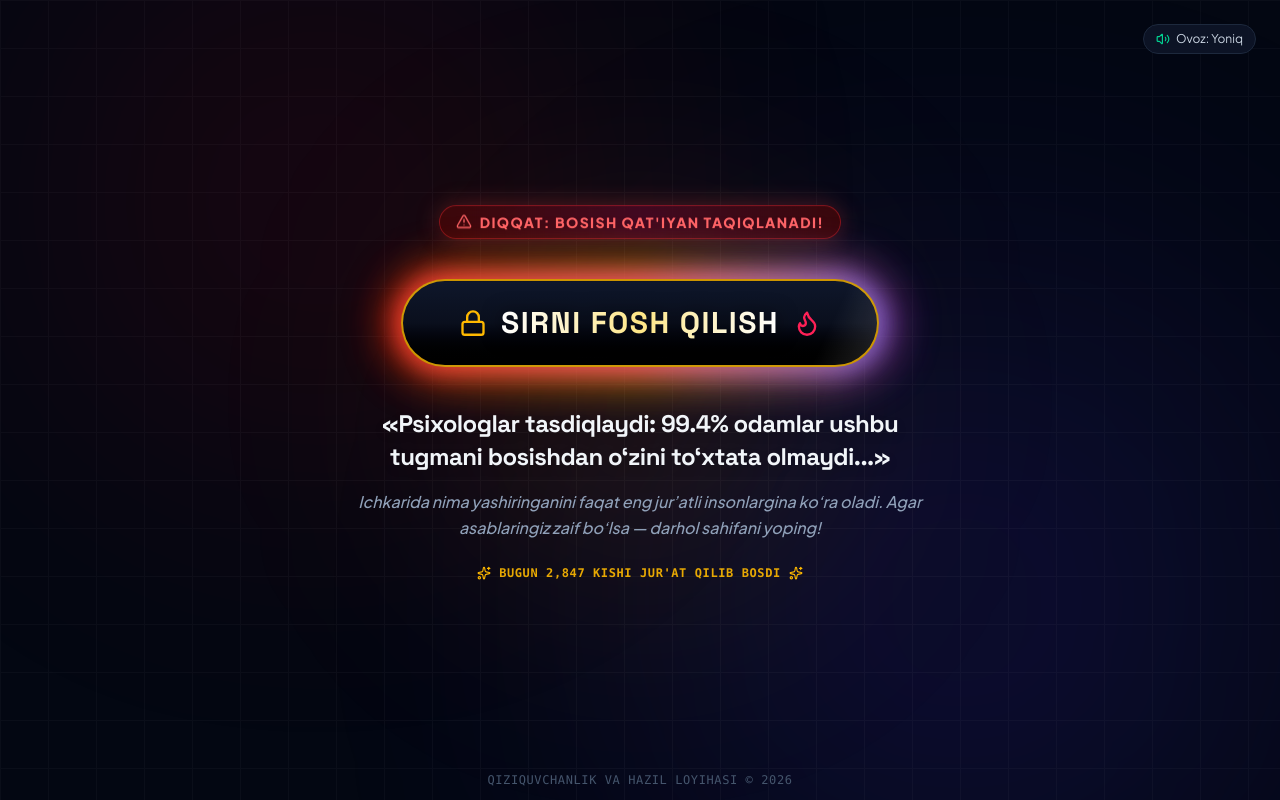
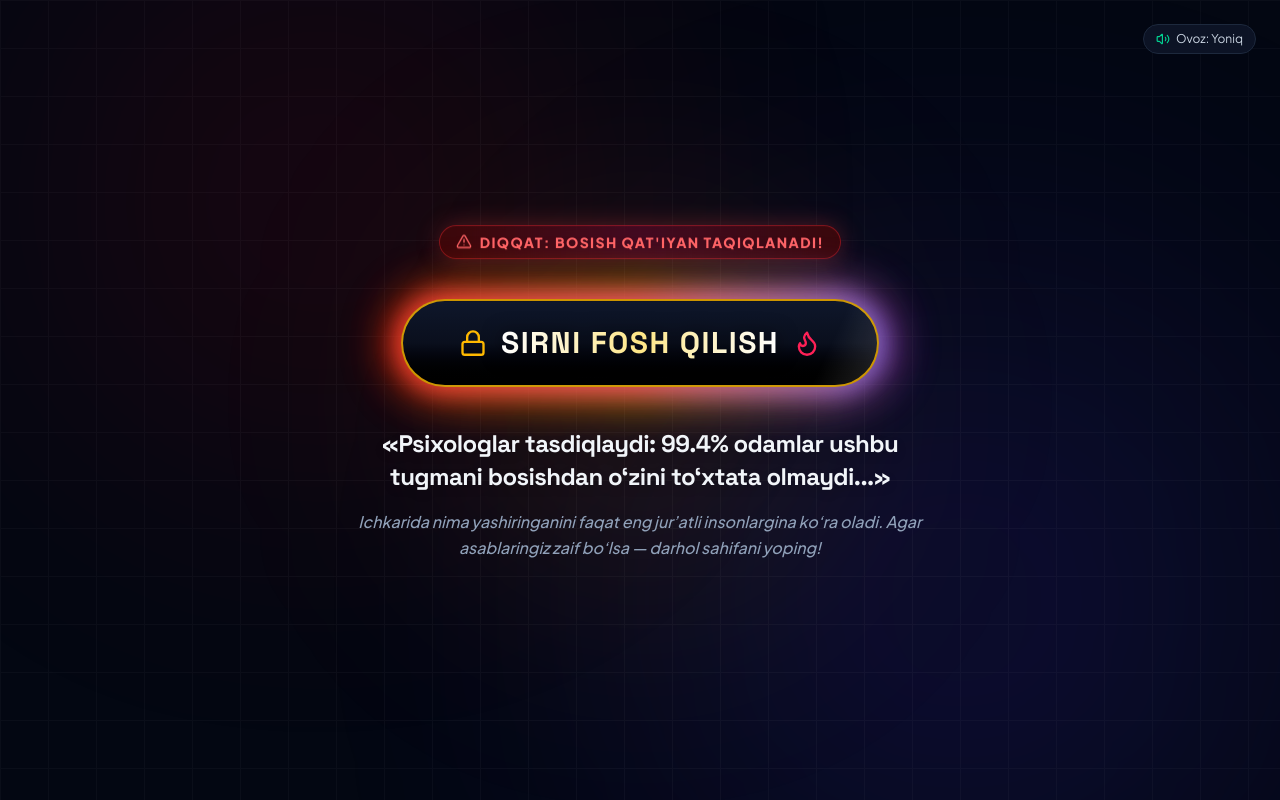
Before and after one commit to humoyun1773/lotos-field, a React (Vite) app: page / in a window 1280 px wide. Built offline with nearby package versions, Linux system fonts and the light colour scheme.

Commit message:
style: remove daily click counter and footer copyright text

```diff
--- a/src/App.tsx
+++ b/src/App.tsx
@@ -4,7 +4,6 @@ import {
   Unlock,
   Flame,
   AlertTriangle,
-  Sparkles,
   Share2,
   RotateCcw,
   Volume2,
@@ -19,7 +18,6 @@ export function App() {
   const [countdown, setCountdown] = useState(3);
   const [soundEnabled, setSoundEnabled] = useState(true);
   const [copied, setCopied] = useState(false);
-  const [clickCount, setClickCount] = useState(2847);
 
   // Play browser-synthesized audio effects
   const playBoomSound = () => {
@@ -81,7 +79,6 @@ export function App() {
           clearInterval(timer);
           setIsCountingDown(false);
           setRevealed(true);
-          setClickCount((c) => c + 1);
           playBoomSound();
           return 0;
         }
@@ -210,12 +207,6 @@ export function App() {
               Ichkarida nima yashiringanini faqat eng jur’atli insonlargina ko‘ra oladi.
               Agar asablaringiz zaif bo‘lsa — darhol sahifani yoping!
             </p>
-
-            <div className="pt-2 flex items-center justify-center gap-2 text-xs font-mono text-amber-400/90 font-bold uppercase tracking-wider">
-              <Sparkles className="w-3.5 h-3.5 text-amber-400" />
-              <span>Bugun {clickCount.toLocaleString()} kishi jur'at qilib bosdi</span>
-              <Sparkles className="w-3.5 h-3.5 text-amber-400" />
-            </div>
           </div>
         </div>
       )}
@@ -279,11 +270,6 @@ export function App() {
           </div>
         </div>
       )}
-
-      {/* Minimal Footer */}
-      <footer className="absolute bottom-3 text-center text-[10px] sm:text-xs text-slate-600 font-mono tracking-wider">
-        QIZIQUVCHANLIK VA HAZIL LOYIHASI © {new Date().getFullYear()}
-      </footer>
     </main>
   );
 }
```
